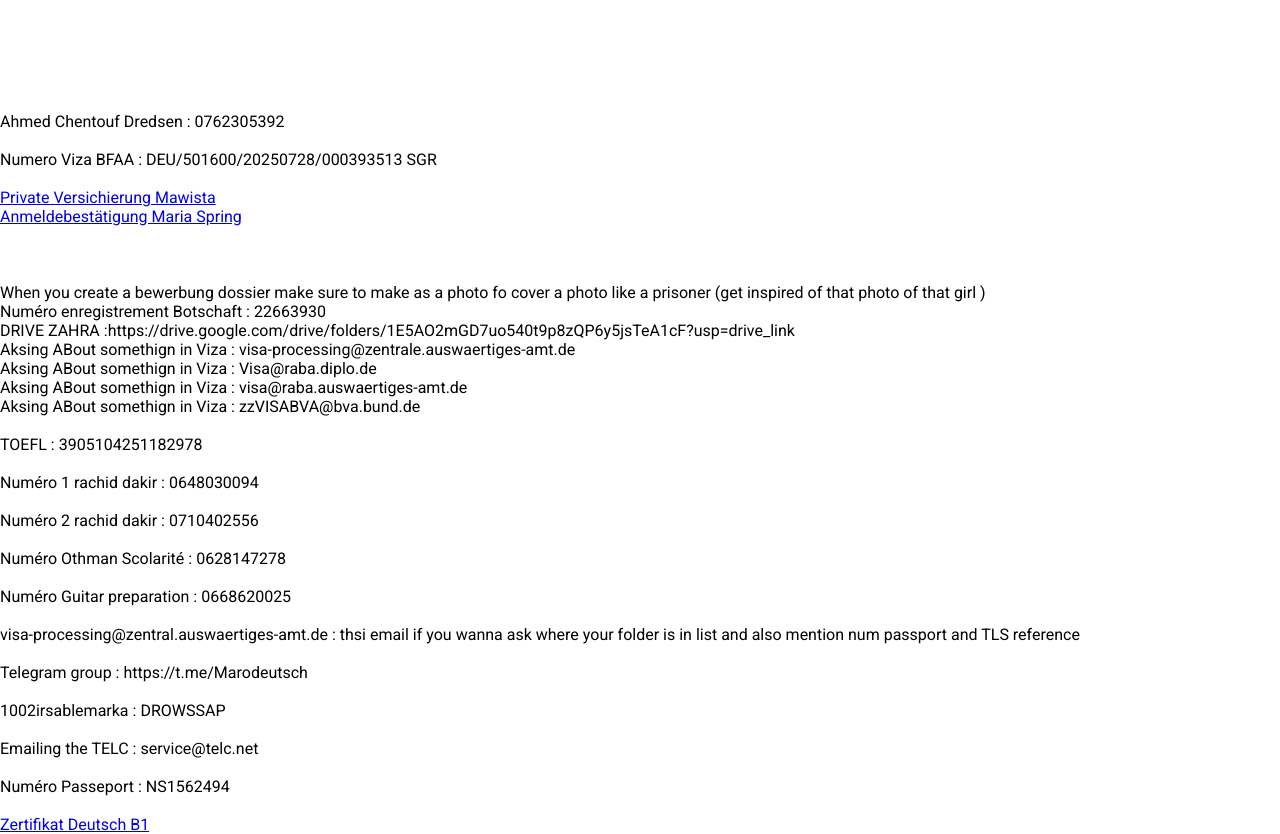
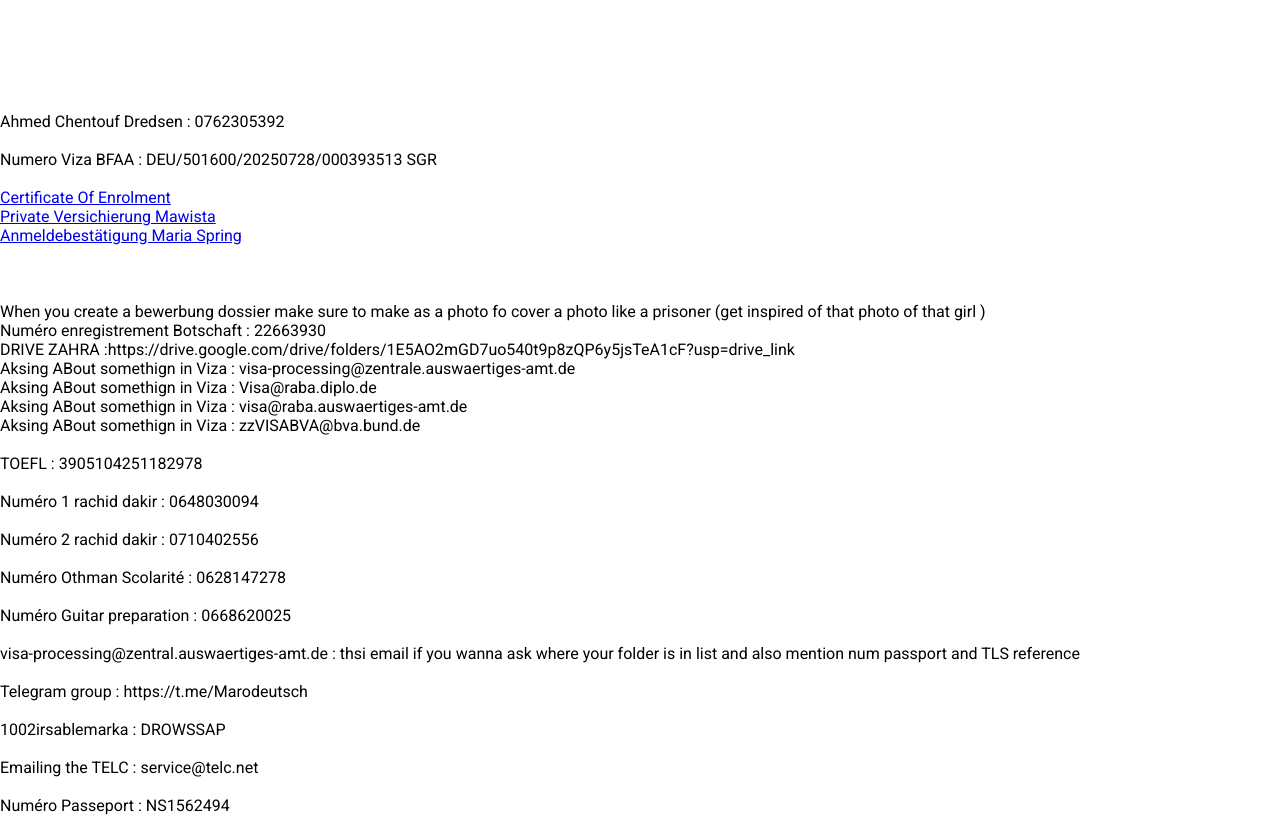
Before and after one commit to akramthedev/die-deutsch-traum, a React (Create React App) app: page /Dokument in a window 1280 px wide. Shown: the top 834 px of the page. Built offline with nearby package versions, Linux system fonts and the light colour scheme.

Commit message:
Update Dokument.jsx

```diff
--- a/src/Dokument.jsx
+++ b/src/Dokument.jsx
@@ -13,7 +13,7 @@ import BAC from './BAC.pdf'
 import Zer from './zertifikat.pdf'
 import Insurance  from "./MAWISTA_ONE_YEAR.pdf"
 import Anmeldebestätigung from "./Anmeldebestätigung.pdf";
-
+import CertificateOfEnrolment from "./certificateOfEnrolment.pdf"
 
 import './App.css';
 
@@ -31,6 +31,14 @@ const Dokument = () => {
        <span> Numero Viza BFAA : DEU/501600/20250728/000393513 SGR  </span>
 
         <br />   <br />
+
+
+
+
+      <a href={CertificateOfEnrolment} download="certificateOfEnrolment.pdf">
+        Certificate Of Enrolment
+      </a>
+    <br />
 
 
 
```
